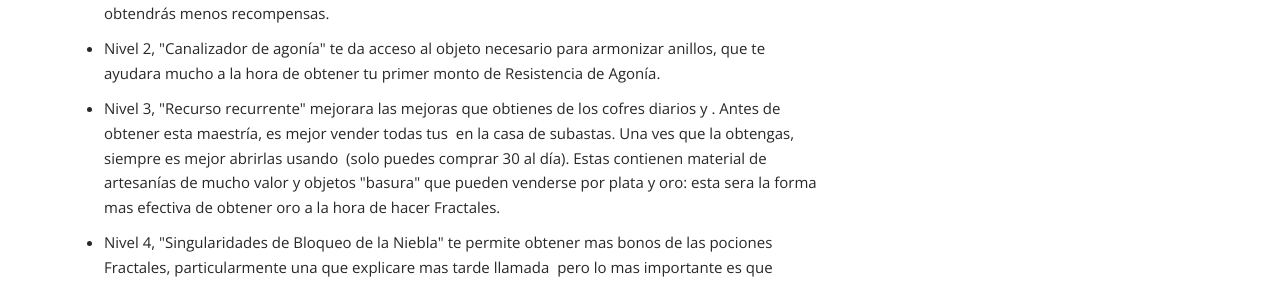
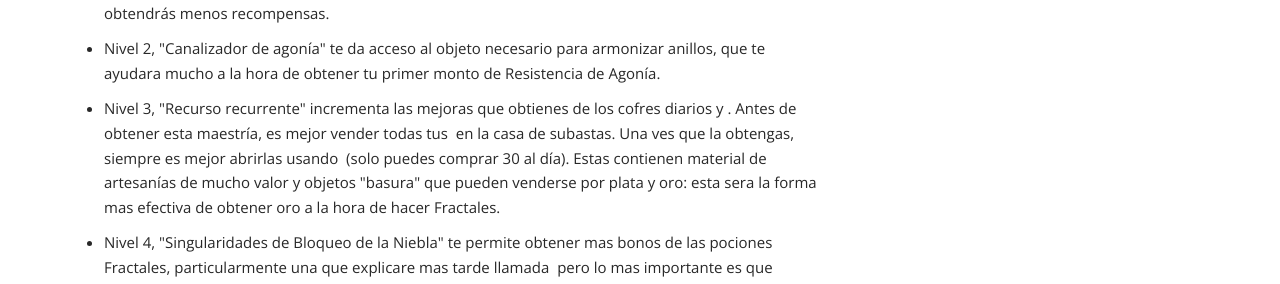
Before and after one commit to ACast59/GW2Guias, a Jekyll site: the page built from _posts/2018-09-07-fractales-de-la-niebla-para-principiantes.md, in a window 1280 px wide and 900 px high, scrolled down 1702 px. Shown: the part 162-446 px from the top of the window. Built offline with Jekyll 4.4.1, drawn with Linux system fonts in a browser that asks for light colours; a script that is not in the unit is left out; comment, search, counter and statistics services are not loaded.

Commit message:
Update 2018-09-07-fractales-de-la-niebla-para-principiantes.md

```diff
--- a/_posts/2018-09-07-fractales-de-la-niebla-para-principiantes.md
+++ b/_posts/2018-09-07-fractales-de-la-niebla-para-principiantes.md
@@ -35,7 +35,7 @@ tags:       [Fractals]
 
   <li>Nivel 2, "Canalizador de agonía" te da acceso al objeto necesario para armonizar anillos, que te ayudara mucho a la hora de obtener tu primer monto de Resistencia de Agonía.</li>
 
-  <li>Nivel 3, "Recurso recurrente" mejorara las mejoras que obtienes de los cofres diarios y <span class="embed-link"><span data-armory-embed="items" data-armory-ids="75919" data-armory-inline-text="wiki" data-armory-size="24"></span></span>. Antes de obtener esta maestría, es mejor vender todas tus <span class="embed-link"><span data-armory-embed="items" data-armory-ids="75919" data-armory-inline-text="wiki" data-armory-size="24"></span></span> en la casa de subastas. Una ves que la obtengas, siempre es mejor abrirlas usando <span class="embed-link"><span data-armory-embed="items" data-armory-ids="77654" data-armory-inline-text="wiki" data-armory-size="24"></span></span> (solo puedes comprar 30 al día). Estas contienen material de artesanías de mucho valor y objetos "basura" que pueden venderse por plata y oro: esta sera la forma mas efectiva de obtener oro a la hora de hacer Fractales.</li>
+  <li>Nivel 3, "Recurso recurrente" incrementa las mejoras que obtienes de los cofres diarios y <span class="embed-link"><span data-armory-embed="items" data-armory-ids="75919" data-armory-inline-text="wiki" data-armory-size="24"></span></span>. Antes de obtener esta maestría, es mejor vender todas tus <span class="embed-link"><span data-armory-embed="items" data-armory-ids="75919" data-armory-inline-text="wiki" data-armory-size="24"></span></span> en la casa de subastas. Una ves que la obtengas, siempre es mejor abrirlas usando <span class="embed-link"><span data-armory-embed="items" data-armory-ids="77654" data-armory-inline-text="wiki" data-armory-size="24"></span></span> (solo puedes comprar 30 al día). Estas contienen material de artesanías de mucho valor y objetos "basura" que pueden venderse por plata y oro: esta sera la forma mas efectiva de obtener oro a la hora de hacer Fractales.</li>
 
   <li>Nivel 4, "Singularidades de Bloqueo de la Niebla" te permite obtener mas bonos de las pociones Fractales, particularmente una que explicare mas tarde llamada <span class="embed-link"><span data-armory-embed="items" data-armory-ids="70596" data-armory-inline-text="wiki" data-armory-size="24"></span></span> pero lo mas importante es que podrás interactuar con las Singularidades de Bloqueo de la Niebla para obtener lo que es esencialmente una vida extra. Cuando estés bajo los efectos de la singularidad, la siguiente ves que seas derrotado, en ves de caer seras invencible por un corto periodo de tiempo y seras curado por 25% de tu vida instantáneamente. Las singularidades también recargaras todas tus habilidades instantáneamente.</li>
 </ul>
```
